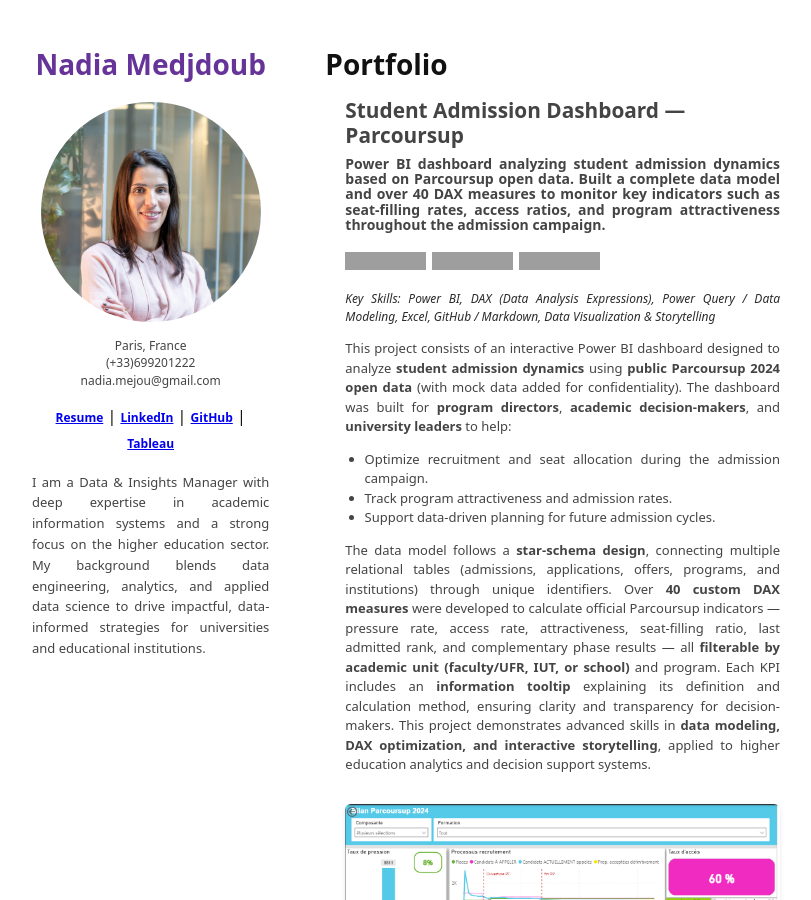
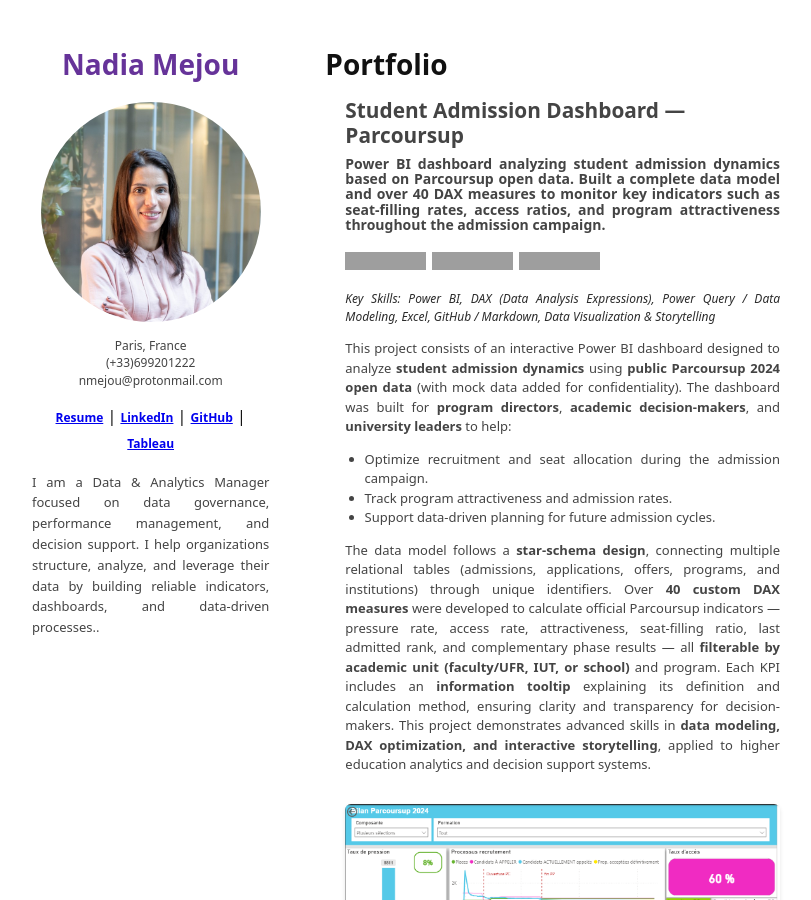
Before and after one commit to namejou/namejou.github.io, a Jekyll site: the page built from index.md, in a window 1280 px wide and 900 px high. Shown: the whole window, without its empty margins (224-1035 px from the left). Built offline with Jekyll 4.4.1, drawn with Linux system fonts in a browser that asks for light colours; our own code applies the rules of GitHub Pages for plain Markdown files; grey boxes are pictures that could not be loaded.

Commit message:
Update index.md

```diff
--- a/index.md
+++ b/index.md
@@ -1,10 +1,10 @@
 <section class="two-col">
   <aside class="left profile">
-    <h1 class="profile-name">Nadia Medjdoub</h1>
+    <h1 class="profile-name">Nadia Mejou</h1>
     <img class="profile-photo" src="{{ '/assets/img/profile/profile_pic.jpg' | relative_url }}" alt="Mon portrait" />
     <p class="profile-city">Paris, France</p>
     <p class="profile-phone">(+33)699201222</p>
-    <p class="profile-mail">nadia.mejou@gmail.com</p>
+    <p class="profile-mail">nmejou@protonmail.com</p>
     <p class="profile-links">
 <a href="#" target="_blank" rel="noopener">Resume</a> |
 <a href="https://www.linkedin.com/in/nadia-medjdoub/" target="_blank" rel="noopener">LinkedIn</a> |
@@ -12,7 +12,7 @@
 <a href="#" target="_blank" rel="noopener">Tableau</a>
     </p>
     <p class="profile-bio">
-      I am a Data & Insights Manager with deep expertise in academic information systems and a strong focus on the higher education sector. My background blends data engineering, analytics, and applied data science to drive impactful, data-informed strategies for universities and educational institutions.
+      I am a Data & Analytics Manager focused on data governance, performance management, and decision support. I help organizations structure, analyze, and leverage their data by building reliable indicators, dashboards, and data-driven processes..
     </p>
   </aside>
 
```
